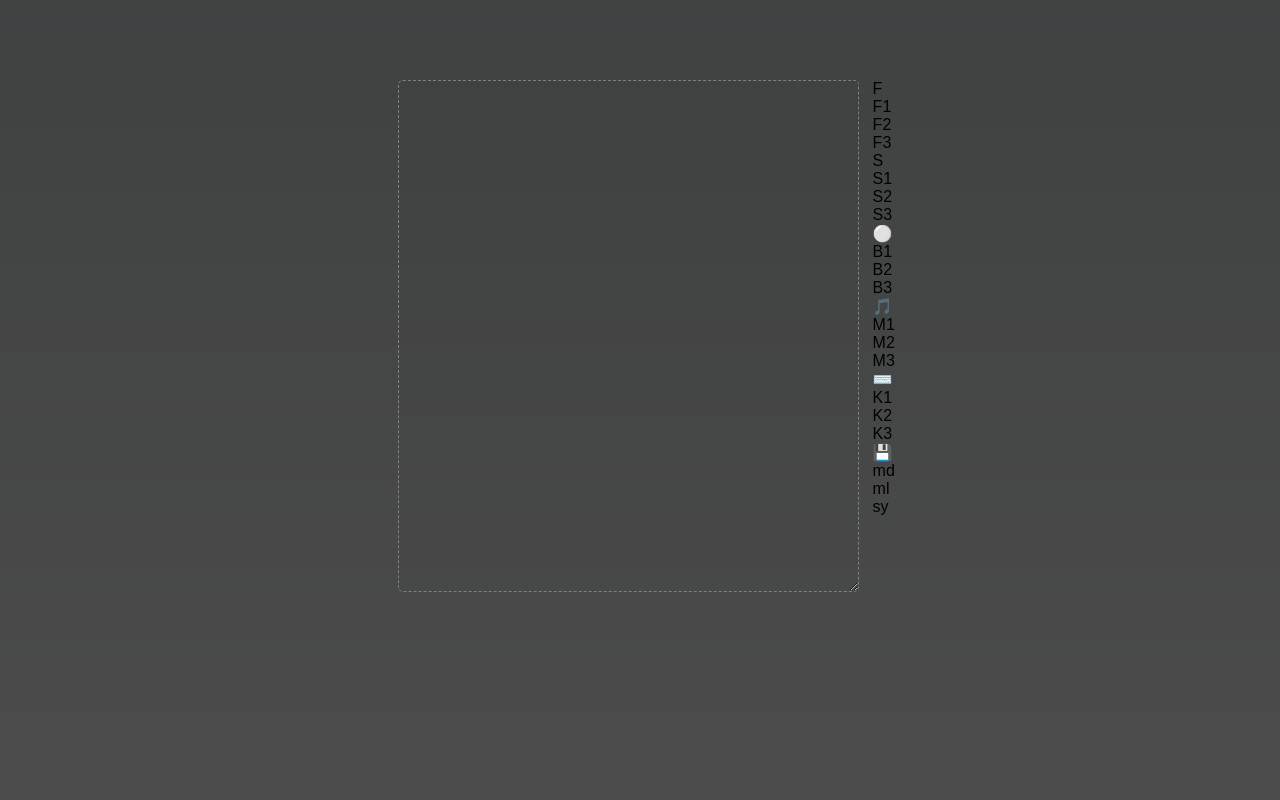
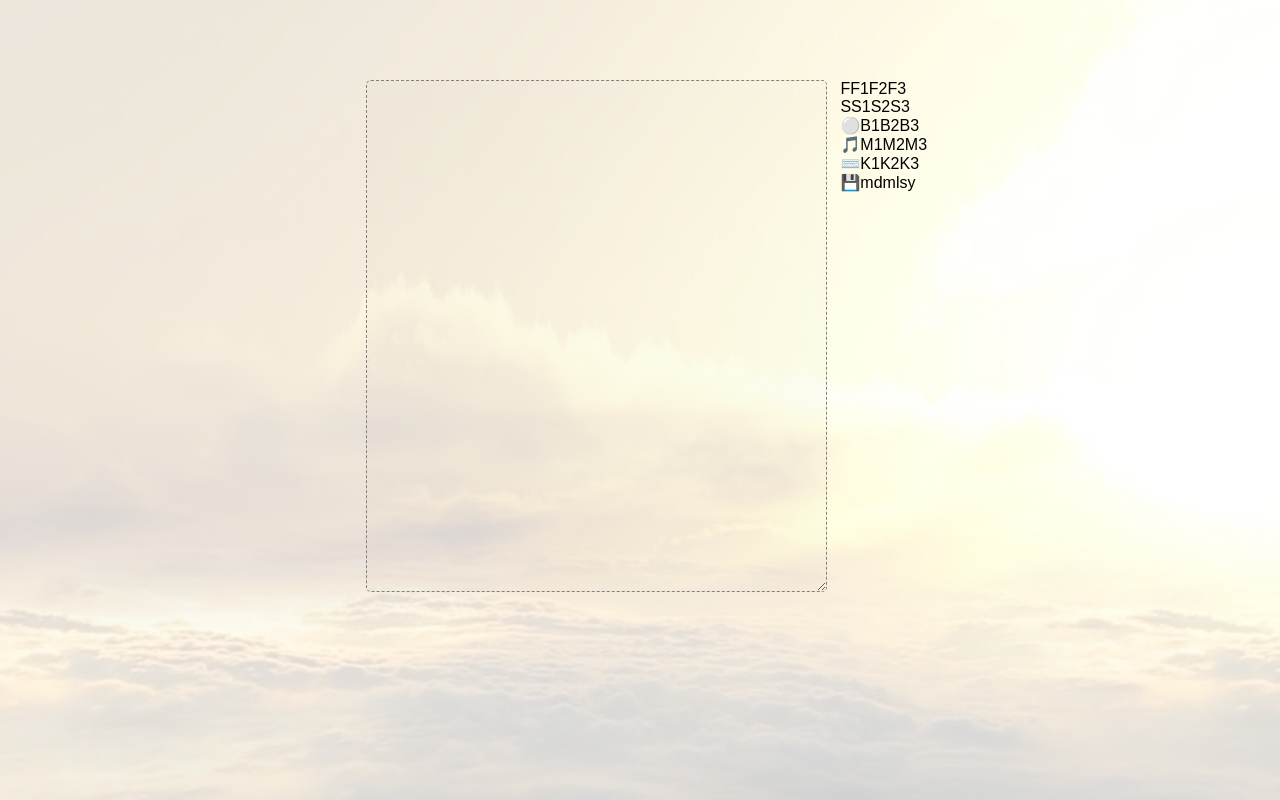
Before and after one commit to reinhardt021/firefly-next, a Next.js app in the folder next-app/: page / in a window 1280 px wide. Built offline with nearby package versions, Linux system fonts and the light colour scheme.

Commit message:
CSS being added quite nicely now

```diff
--- a/next-app/pages/index.js
+++ b/next-app/pages/index.js
@@ -12,47 +12,48 @@ export default function Main() {
         <link rel="icon" href="/images/favicon.ico" />
       </Head>
 
-      <main className={`${styles['body__mask']} ${styles['body__mask--dark']}`}>
+      <main className={styles['main--bg3']}>
+        <div className={`${styles['main__mask']} ${styles['main__mask--light']}`}>
           <div className={styles.row}>
-          <textarea className={`${styles.main} ${styles['main--dark']}`} autofocus></textarea>
+            <textarea className={`${styles.text} ${styles['text--light']}`} autofocus></textarea>
 
             <div className={styles.menu}>
-            <div className="menu__row">
+              <div className={styles['menu__row']}>
                 <div className="menu__item menu__item--dark">F</div>
                 <div className="menu__item menu__option menu__option--dark">F1</div>
                 <div className="menu__item menu__option menu__option--dark menu__option--selected-dark">F2</div>
                 <div className="menu__item menu__option menu__option--dark">F3</div>
               </div>
 
-            <div className="menu__row">
+              <div className={styles['menu__row']}>
                 <div className="menu__item menu__item--dark">S</div>
                 <div className="menu__item menu__option menu__option--dark">S1</div>
                 <div className="menu__item menu__option menu__option--dark">S2</div>
                 <div className="menu__item menu__option menu__option--dark menu__option--selected-dark">S3</div>
               </div>
 
-            <div className="menu__row">
+              <div className={styles['menu__row']}>
                 <div className="menu__item menu__item--dark">⚪️</div>
                 <div className="menu__item menu__option menu__option--dark menu__option--selected-dark">B1</div>
                 <div className="menu__item menu__option menu__option--dark">B2</div>
                 <div className="menu__item menu__option menu__option--dark">B3</div>
               </div>
 
-            <div className="menu__row">
+              <div className={styles['menu__row']}>
                 <div className="menu__item menu__item--dark">🎵</div>
                 <div className="menu__item menu__option menu__option--dark menu__option--selected-dark">M1</div>
                 <div className="menu__item menu__option menu__option--dark">M2</div>
                 <div className="menu__item menu__option menu__option--dark">M3</div>
               </div>
 
-            <div className="menu__row">
+              <div className={styles['menu__row']}>
                 <div className="menu__item menu__item--dark">⌨️</div>
                 <div className="menu__item menu__option menu__option--dark">K1</div>
                 <div className="menu__item menu__option menu__option--dark menu__option--selected-dark">K2</div>
                 <div className="menu__item menu__option menu__option--dark">K3</div>
               </div>
 
-            <div className="menu__row">
+              <div className={styles['menu__row']}>
                 <div className="menu__item menu__item--dark">💾</div>
                 <div className="menu__item menu__option menu__option--dark">md</div>
                 <div className="menu__item menu__option menu__option--dark">ml</div>
@@ -62,6 +63,7 @@ export default function Main() {
             </div>
 
           </div>
+        </div>
       </main>
     </>
   );
--- a/next-app/styles/Main.module.css
+++ b/next-app/styles/Main.module.css
@@ -1,5 +1,5 @@
 
-.body--bg1 {
+.main--bg1 {
     /*fallback for old browsers*/
     background: #94c5f8;
     /*Chrome 10-25, Safari 5.1-6*/
@@ -7,28 +7,28 @@
     /*W3C, IE 10+/ Edge, Firefox 16+, Chrome 26+, Opera 12+, Safari 7+*/
     background: linear-gradient(150deg, #94c5f8 1%, #a6e6ff 70%, #b1b5ea 100%);
 }
-.body--bg2 {
+.main--bg2 {
     background: #071B26;
     background: -webkit-linear-gradient(150deg, #071B26 0%, #071B26 30%, #8A3B12 80%, #240E03 100%);
     background: linear-gradient(150deg, #071B26 0%, #071B26 30%, #8A3B12 80%, #240E03 100%);
 }
-.body--bg3 {
+.main--bg3 {
     background: url('/images/pz.jpg');
     background-size: cover;
 }
 
-.body__mask {
+.main__mask {
     width: 100%;
     height: 100vh;
     display: flex;
     justify-content: center;
     align-items: center;
 }
-.body__mask--light {
+.main__mask--light {
     /*mask over bg to make more subtle*/
     background: rgba(255,255,255,0.7);
 }
-.body__mask--dark {
+.main__mask--dark {
     /*mask over bg to make more subtle*/
     background: rgba(0,0,0,0.7);
 }
@@ -40,7 +40,7 @@
     min-width: 60%;
 }
 
-.main {
+.text {
     margin: 0 1em;
     border-width: thin;
     border-color: grey;
@@ -54,16 +54,16 @@
     /*cursor: '_'; // doesn't work*/
     outline: none;
 }
-.main--light {
+.text--light {
     color: black;
     text-shadow: 0 1px 5px rgba(255, 255, 255, 0.35);
 }
-.main--dark {
+.text--dark {
     color: white;
     text-shadow: 0 1px 5px rgba(0, 0, 0, 0.35);
 }
 
-.main--typing {
+.text--typing {
     border-color: transparent;
     background: transparent;
     resize: none;
```
Lines whose indentation alone changed are shown as unchanged.
